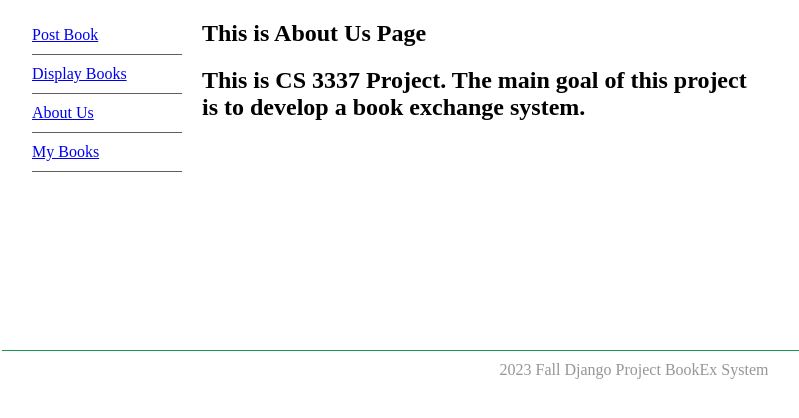
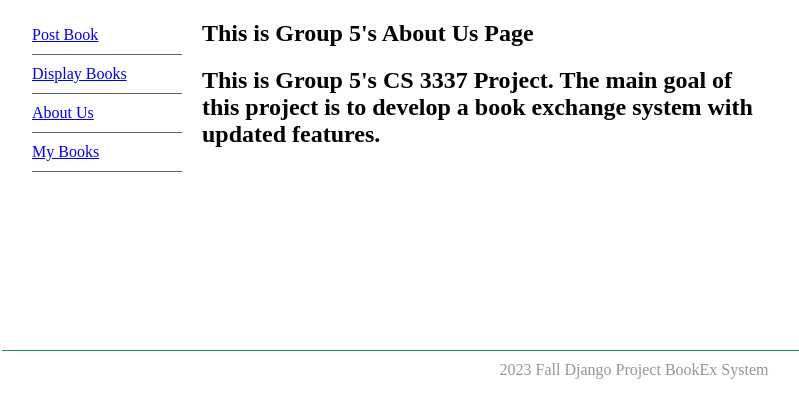
Before and after one commit to sskarz/Book-Store-Web-Project, a Django app: page /aboutus in a window 1280 px wide. Shown: the part 72-490 px from the top of the page, without its empty margins (6-805 px from the left). Run offline with Django 4.2, Linux system fonts and the light colour scheme; data comes from the database, SQL or seed files in the repository.

Commit message:
Update aboutus.html

```diff
--- a/bookEx/bookEx/templates/bookMng/aboutus.html
+++ b/bookEx/bookEx/templates/bookMng/aboutus.html
@@ -13,6 +13,6 @@
 {% endfor %}
 {% endblock sidenav %}
 {% block content %}
-<h1>This is About Us Page</h1>
-<h1>This is CS 3337 Project. The main goal of this project is to develop a book exchange system. </h1>
+<h1>This is Group 5's About Us Page</h1>
+<h1>This is Group 5's CS 3337 Project. The main goal of this project is to develop a book exchange system with updated features. </h1>
 {% endblock content %}
```
